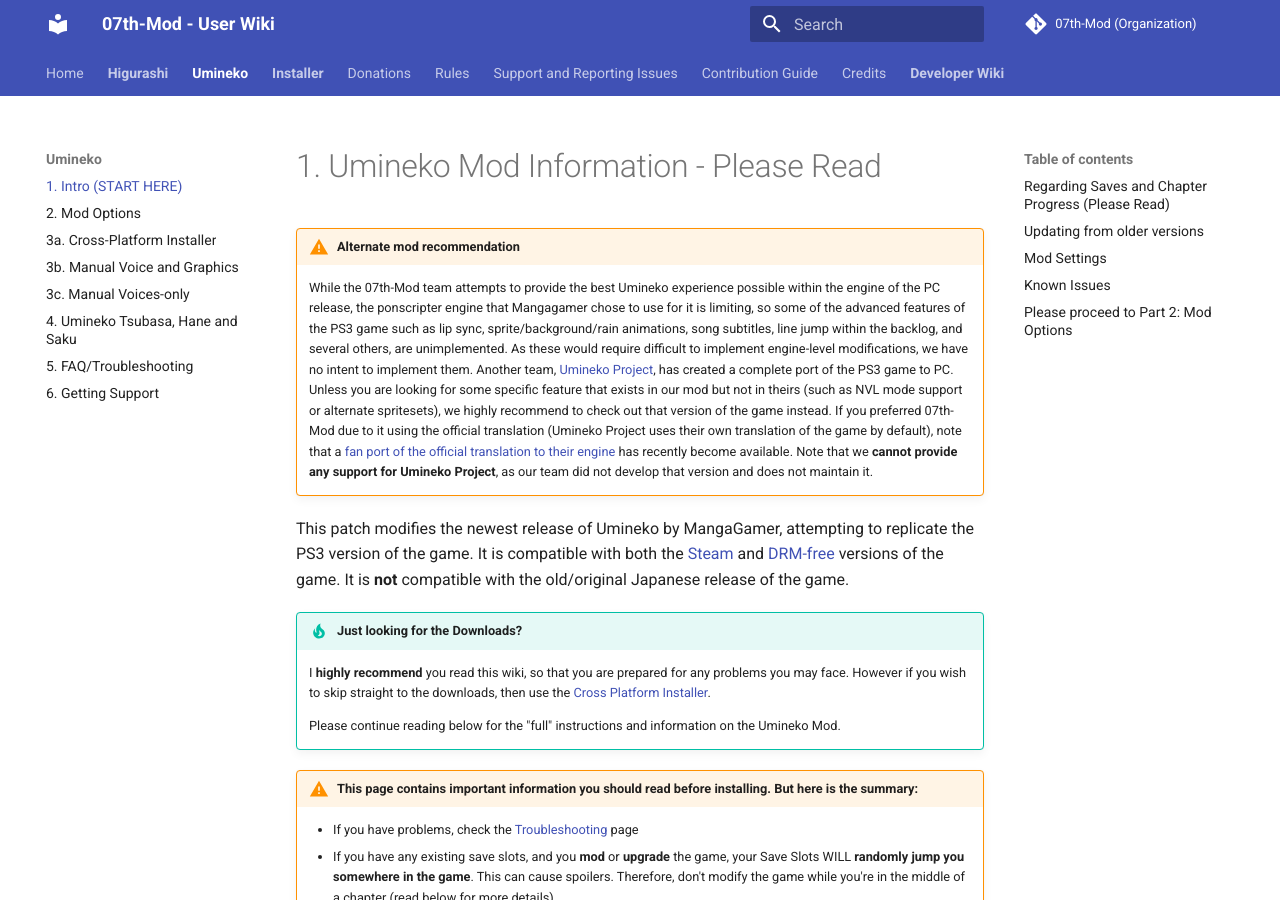
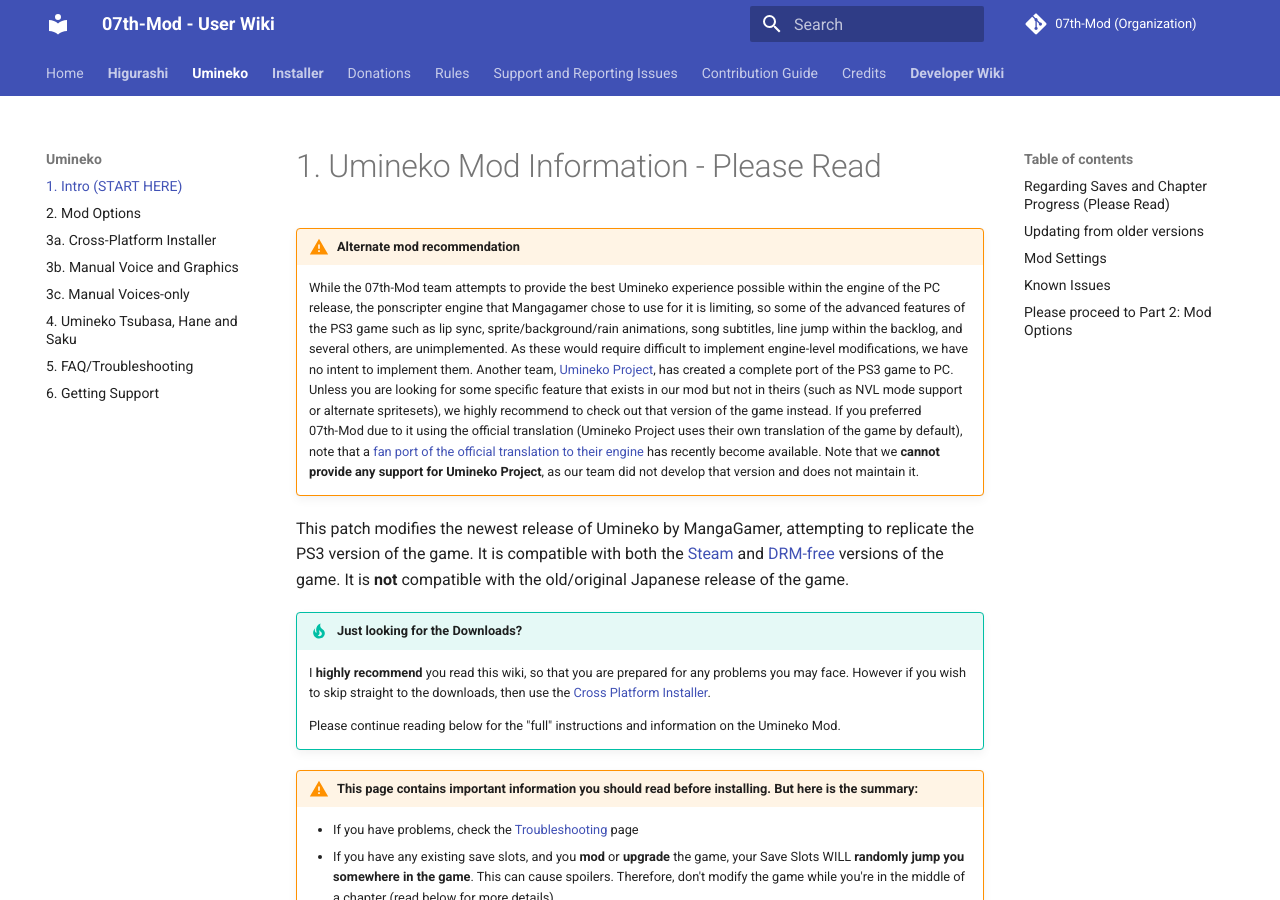
Before and after one commit to 07th-mod/wiki, an MkDocs documentation site: the page built from docs/Umineko/Umineko-Getting-started.md, in a window 1280 px wide and 900 px high. Built offline with MkDocs 1.6.1 and Material for MkDocs 9.7.7, drawn with Linux system fonts in a browser that asks for light colours; part of the change alters nothing that is shown.

```diff
--- a/docs/Umineko/Umineko-Getting-started.md
+++ b/docs/Umineko/Umineko-Getting-started.md
@@ -1,7 +1,7 @@
 # 1. Umineko Mod Information - Please Read
 
 !!! warning "Alternate mod recommendation"
-    While the 07th-Mod team attempts to provide the best Umineko experience possible within the engine of the PC release, the ponscripter engine that Mangagamer chose to use for it is limiting, so some of the advanced features of the PS3 game such as lip sync, sprite/background/rain animations, song subtitles, line jump within the backlog, and several others, are unimplemented. As these would require difficult to implement engine-level modifications, we have no intent to implement them. Another team, [Umineko Project](https://umineko-project.org), has created a complete port of the PS3 game to PC. Unless you are looking for some specific feature that exists in our mod but not in theirs (such as NVL mode support or alternate spritesets), we highly recommend to check out that version of the game instead. If you preferred 07th-Mod due to it using the official translation (Umineko Project uses their own translation of the game by default), note that a [fan port of the official translation to their engine](https://github.com/ooa113y/umiproj-wh-tl) has recently become available. Note that we **cannot provide any support for Umineko Project**, as our team did not develop that version and does not maintain it.
+    While the <nobr>07th-Mod</nobr> team attempts to provide the best Umineko experience possible within the engine of the PC release, the ponscripter engine that Mangagamer chose to use for it is limiting, so some of the advanced features of the PS3 game such as lip sync, sprite/background/rain animations, song subtitles, line jump within the backlog, and several others, are unimplemented. As these would require difficult to implement engine-level modifications, we have no intent to implement them. Another team, <nobr>[Umineko Project](https://umineko-project.org)</nobr>, has created a complete port of the PS3 game to PC. Unless you are looking for some specific feature that exists in our mod but not in theirs (such as NVL mode support or alternate spritesets), we highly recommend to check out that version of the game instead. If you preferred <nobr>07th-Mod</nobr> due to it using the official translation (<nobr>Umineko Project</nobr> uses their own translation of the game by default), note that a [fan port of the official translation to their engine](https://github.com/ooa113y/umiproj-wh-tl) has recently become available. Note that we **cannot provide any support for <nobr>Umineko Project</nobr>**, as our team did not develop that version and does not maintain it.
 
 This patch modifies the newest release of Umineko by MangaGamer, attempting to replicate the PS3 version of the game. It is compatible with both the [Steam](https://store.steampowered.com/bundle/5465/) and [DRM-free](https://www.mangagamer.com/product_list.php?opt=search&keyword=Umineko) versions of the game. It is **not** compatible with the old/original Japanese release of the game.
 
```
